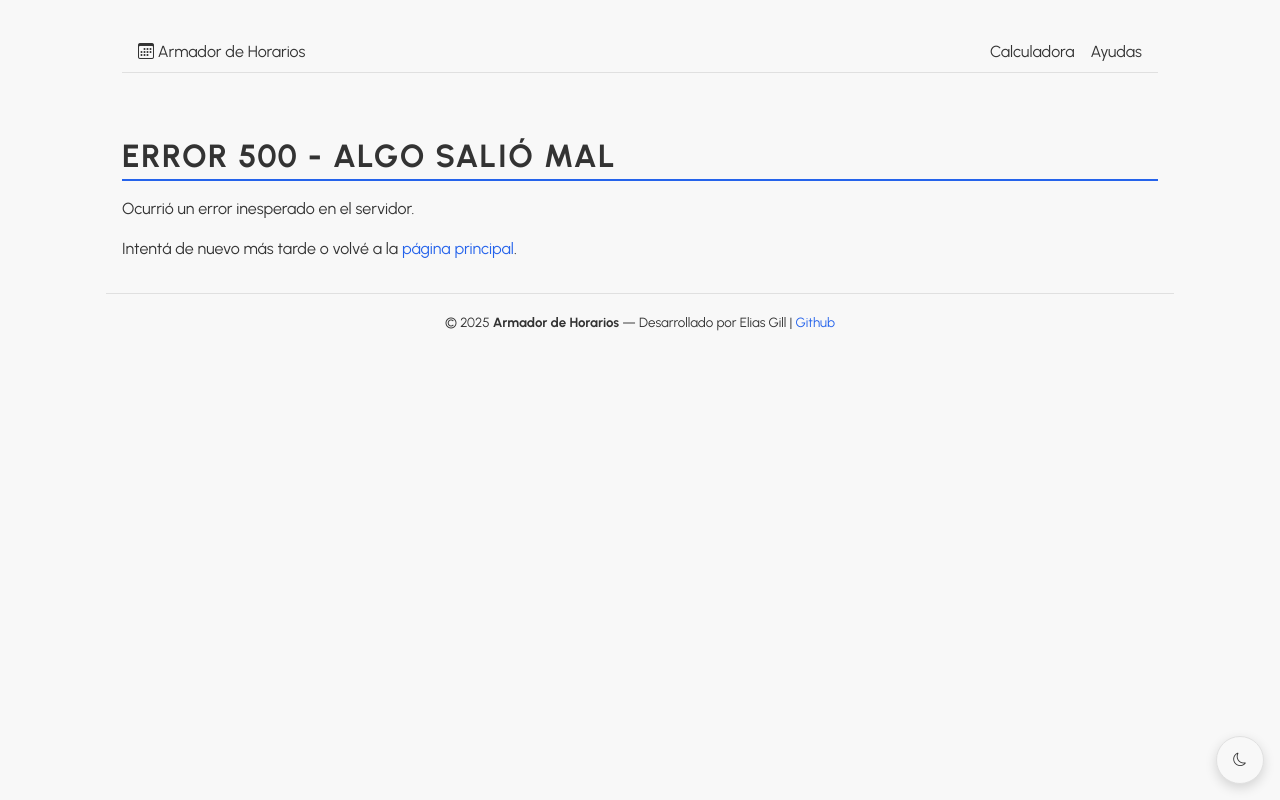
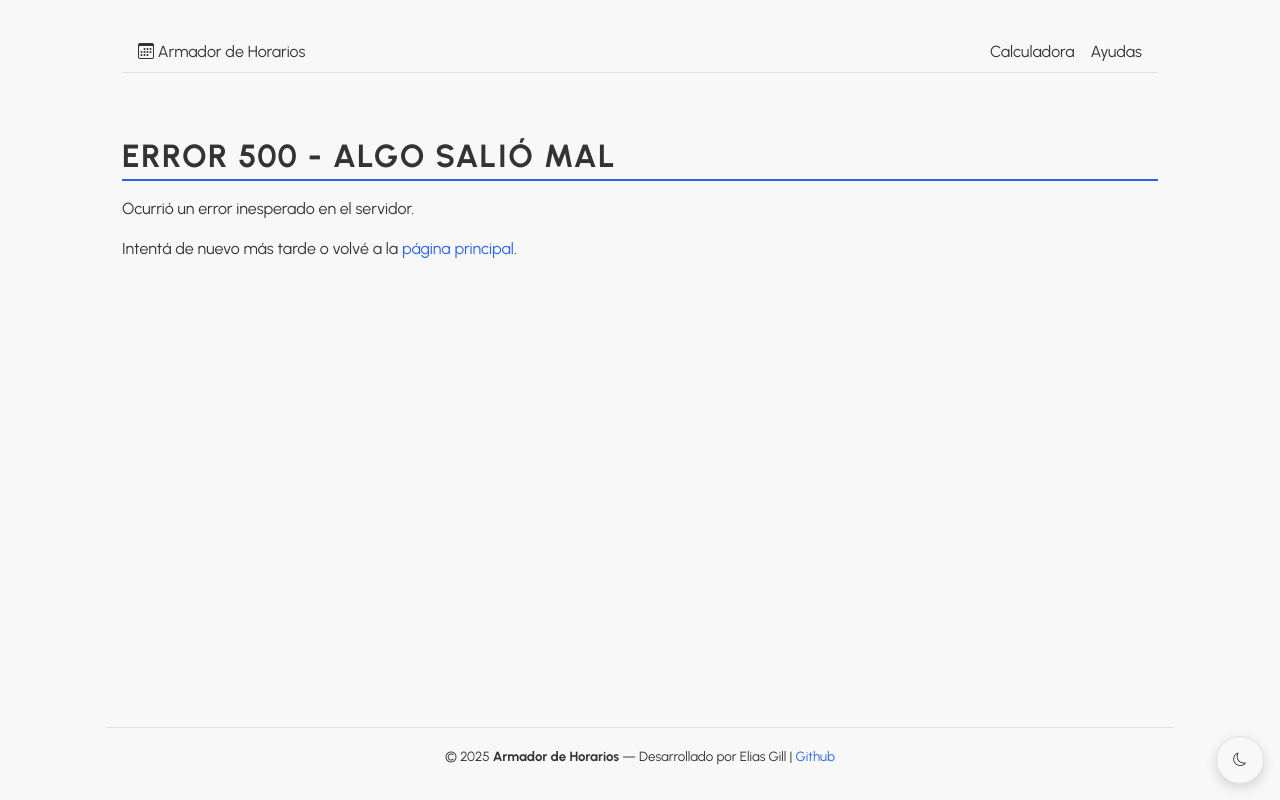
Before and after one commit to Elias-Gill/poliplanner, a Spring app: page /pages/error/500 in a window 1280 px wide. Run offline with Thymeleaf, Linux system fonts and the light colour scheme; the template is opened without the code that fills it, so the values that code supplies are empty; some of the project's set-up classes (security, data sources, template engines, error pages and the like) are left out, and stand-ins take their place; database files in the repository are not loaded.

Commit message:
fix: fixing footer rendering error

```diff
--- a/src/main/resources/static/css/main.css
+++ b/src/main/resources/static/css/main.css
@@ -69,6 +69,7 @@ body {
     max-width: 1100px;
     margin-left: auto;
     margin-right: auto;
+    height: 100%;
 }
 
 html {
```
